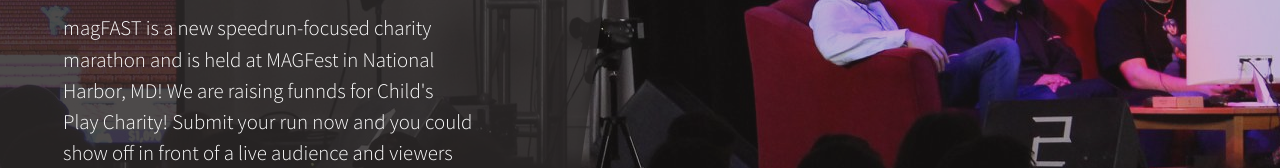
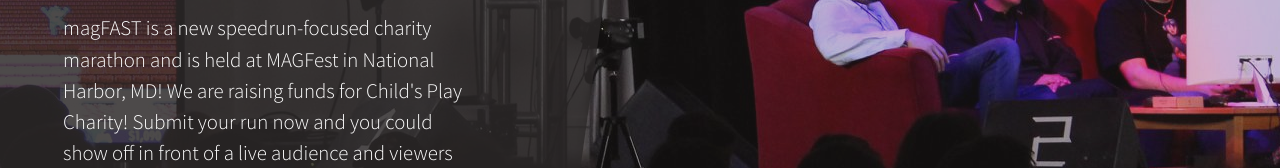
Before and after one commit to ItsTheHutch/magFAST_comingsoon, a website: page index.html in a window 1280 px wide. Shown: the part 313-481 px from the top of the page. Drawn offline with Linux system fonts and the light colour scheme.

Commit message:
spelling fix

```diff
--- a/index.html
+++ b/index.html
@@ -39,7 +39,7 @@
           <div class="masthead-content text-white py-5 py-md-0">
             <h1 class="mb-3"><img src="img/magFAST_Logo_white.png" height="125px"></h1>
             <p class="mb-5">magFAST is a new speedrun-focused charity marathon and is held at MAGFest in National Harbor, MD!
-              We are raising funnds for Child's Play Charity! Submit your run now and you could show off in front
+              We are raising funds for Child's Play Charity! Submit your run now and you could show off in front
               of a live audience and viewers on Twitch! magFAST runs
               <strong>January 2 - 5 2020</strong>!</p>
             <div class="input-group input-group-newsletter">
```
